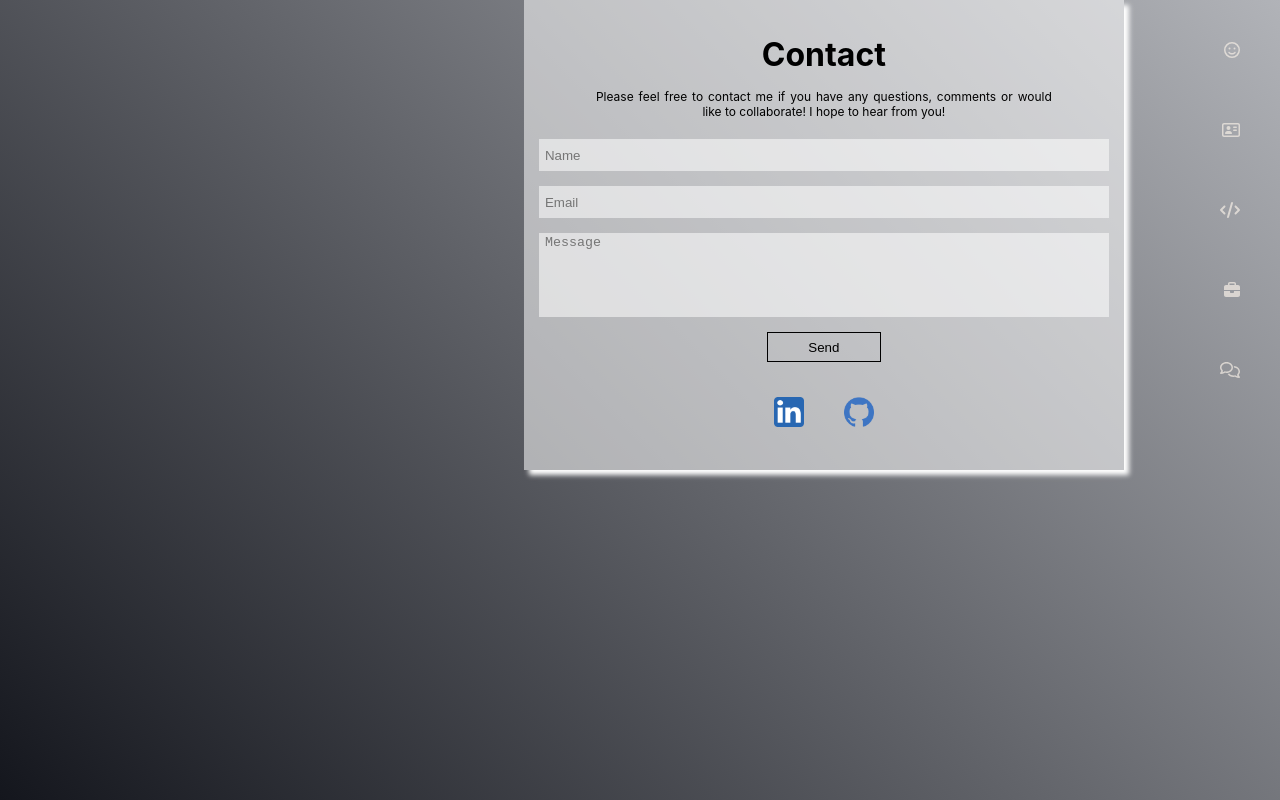
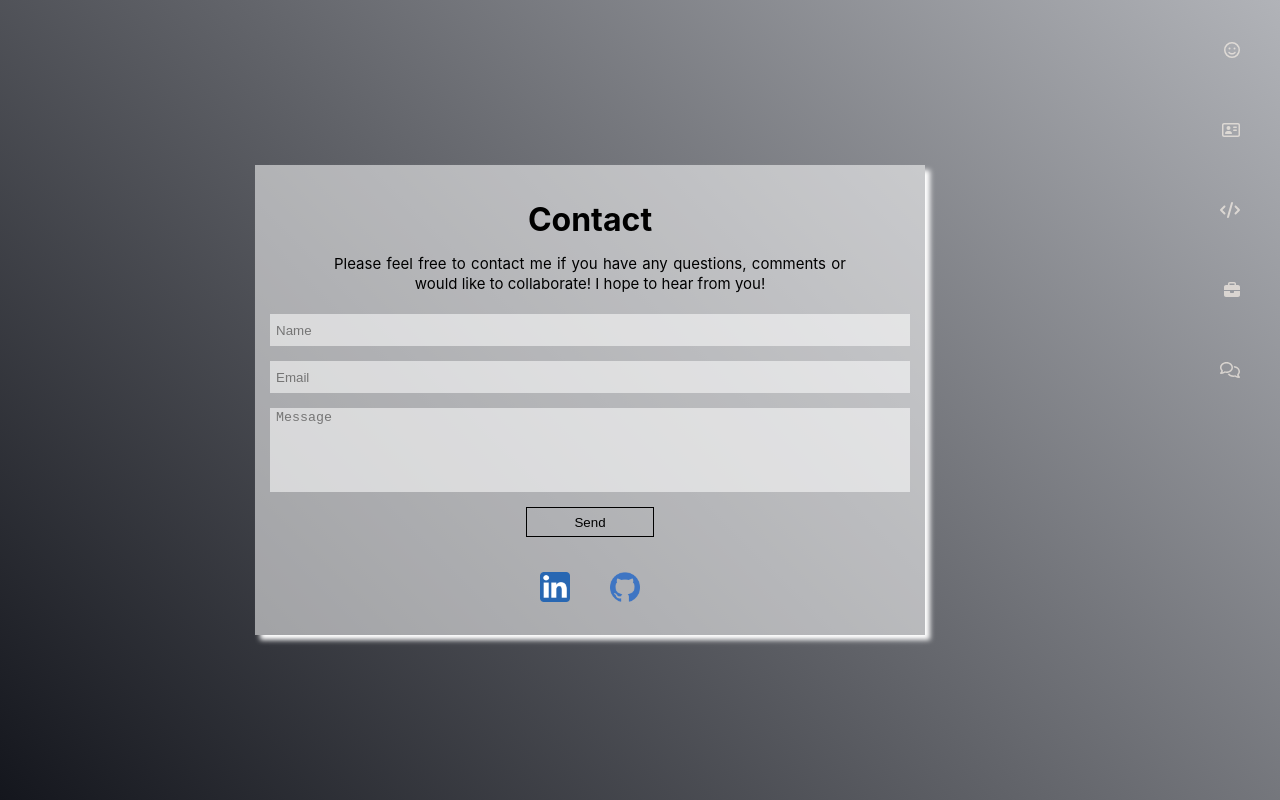
Before and after one commit to jessykim/jessica-kim-portfolio, a React (Create React App) app: page /contact in a window 1280 px wide. Built offline with nearby package versions, Linux system fonts and the light colour scheme.

Commit message:
style responsive design on contact page

```diff
--- a/src/pages/Contact.jsx
+++ b/src/pages/Contact.jsx
@@ -32,11 +32,8 @@ function Contact() {
             <p>Please feel free to contact me if you have any questions, comments or would like to collaborate! I hope to hear from you!</p>
           </div>
           <form ref={form} onSubmit={sendEmail}>
-            {/* <label>Name</label> */}
             <input type="text" name="user_name" placeholder='Name' required />
-            {/* <label>Email</label> */}
             <input type="email" name="user_email" placeholder='Email' required />
-            {/* <label>Message</label> */}
             <textarea name="message" placeholder='Message' required />
             <input type="submit" value="Send" id={styles.send} />
           </form>
--- a/src/styles/Contact.module.css
+++ b/src/styles/Contact.module.css
@@ -6,7 +6,6 @@
   ); */
   /* border: 1px solid red; */
   height: 100vh;
-  /* padding-top: 40px; */
   display: flex;
   flex-direction: column;
   align-items: center;
@@ -20,39 +19,30 @@
   box-shadow: 5px 5px 5px white;
   width: 80%;
   padding: 15px;
-  /* border: 1px solid red; */
   height: 440px;
 }
 
 .header {
   color: black;
   width: 100%;
-  /* height: 30%; */
   display: flex;
   flex-direction: column;
   align-items: center;
-  /* border: 1px solid green; */
-  /* background-color: rgba(129, 127, 127, 0.623); */
 }
 
 .header p {
   line-height: 15px;
   text-align: justify;
   text-align-last: center;
-  /* padding: 0 15px; */
   width: 80%;
   margin: 0;
   font-size: 12px;
 }
 
 .contactLinks {
-  /* border: 1px solid red; */
-  /* width: 80%; */
-  /* margin-top: 15px; */
   display: flex;
   justify-content: space-evenly;
   justify-self: flex-end;
-  /* margin-bottom: 5px; */
 }
 
 .contactLinks img {
@@ -71,12 +61,10 @@
 }
 
 form {
-  /* border: 1px solid rgb(182, 182, 182); */
   width: 100%;
   margin: 20px 0 0 0;
   display: flex;
   flex-direction: column;
-  /* padding: 20px 0; */
 }
 
 form input {
@@ -124,10 +112,29 @@ textarea:hover {
 }
 
 #send:hover {
-  /* background-color: rgb(177, 179, 184); */
   font-weight: 700;
-  /* color: white; */
-  /* border: 0.5px solid white; */
   cursor: pointer;
   letter-spacing: 4px;
 }
+
+@media only screen and (min-width: 768px) {
+  .contact {
+    height: 100vh;
+    justify-content: center;
+  }
+
+  .header p {
+    font-size: 15px;
+    line-height: 20px;
+  }
+}
+
+@media only screen and (min-width: 912px) {
+  .contact {
+    width: 100%;
+  }
+
+  .contactContainer {
+    max-width: 640px;
+  }
+}
```
